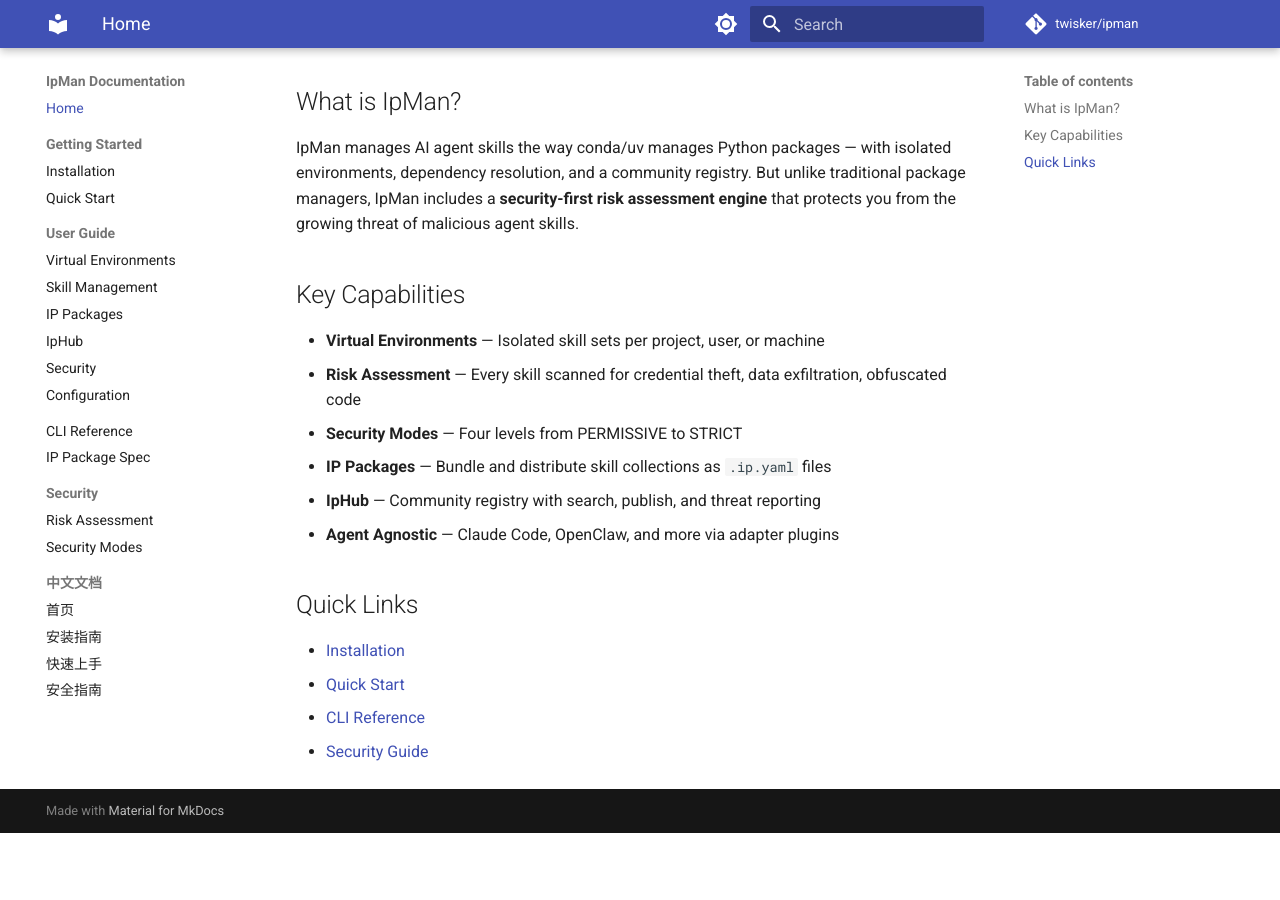
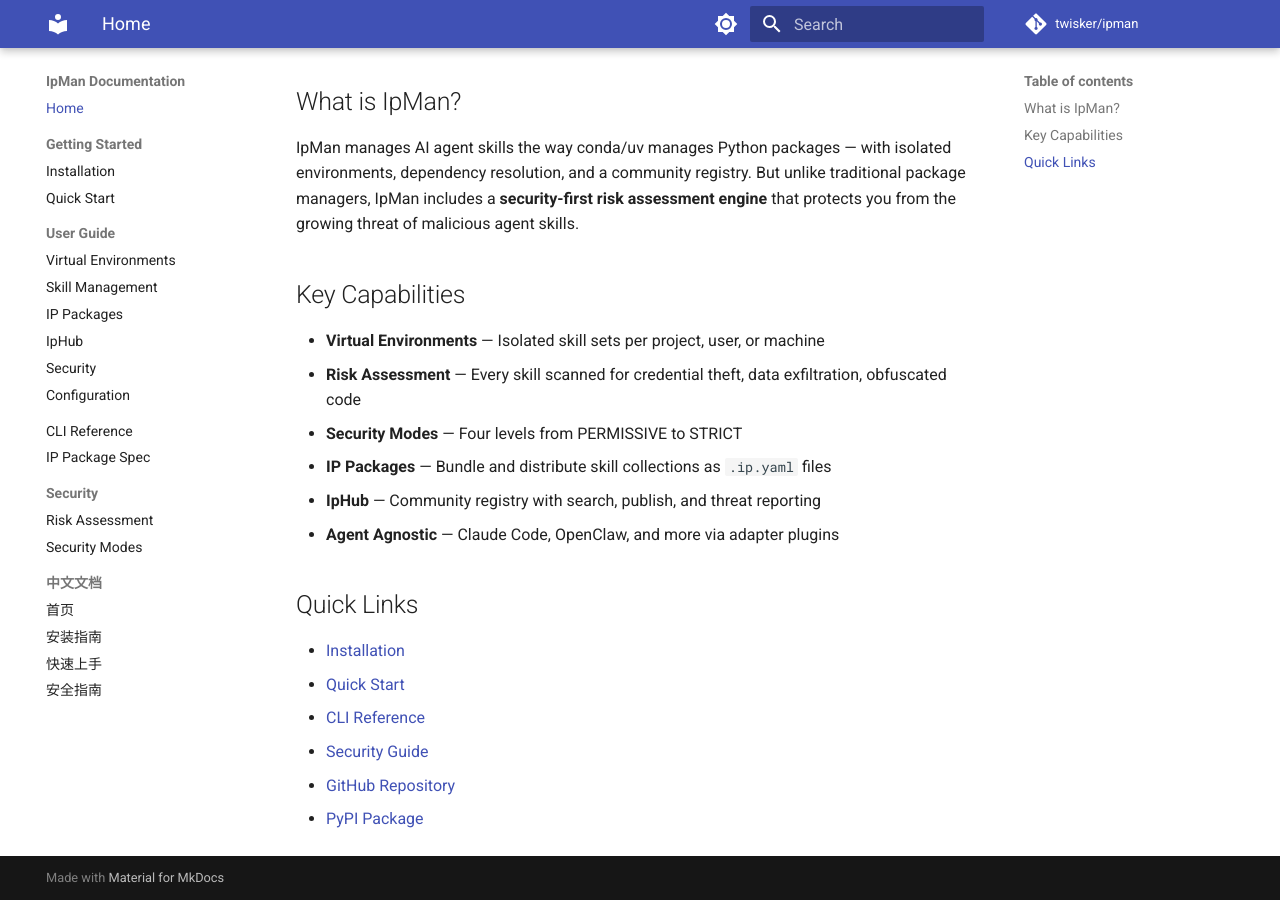
Before and after one commit to twisker/ipman, an MkDocs documentation site: the page built from docs-src/index.md, in a window 1280 px wide and 900 px high, scrolled down 522 px. Built offline with MkDocs 1.6.1 and Material for MkDocs 9.7.7, drawn with Linux system fonts in a browser that asks for light colours; comment, search, counter and statistics services are not loaded; before the commit the page ends 1355 px from its top, so only the background shows below that.

Commit message:
docs: 文档站首页添加 GitHub + PyPI 链接（中英文）
Co-Authored-By: Claude Opus 4.6 (1M context) <noreply@anthropic.com>

```diff
--- a/docs-src/index.md
+++ b/docs-src/index.md
@@ -27,3 +27,5 @@ IpMan manages AI agent skills the way conda/uv manages Python packages — with
 - [Quick Start](getting-started/quickstart.md)
 - [CLI Reference](cli-reference.md)
 - [Security Guide](guide/security.md)
+- [GitHub Repository](https://github.com/twisker/ipman)
+- [PyPI Package](https://pypi.org/project/ipman-cli/)
```
Also changed, not shown: docs-src/zh/index.md (+2 -0 lines), 1 other file.
